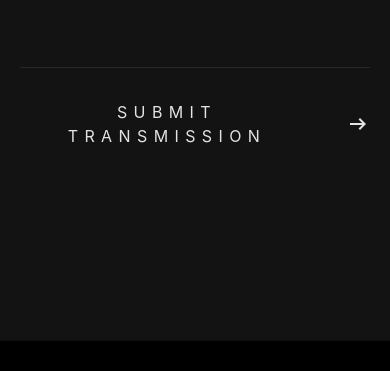
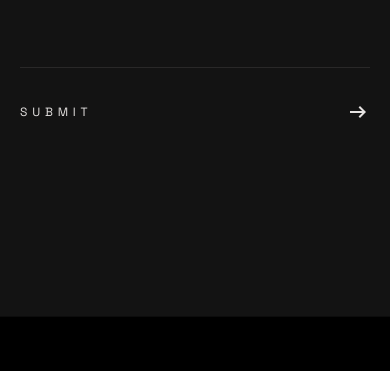
Before and after one commit to thi-nguyen167/tailwindcss-ceramics-landing-page, a website: page index.html in a window 390 px wide. Shown: the part 6298-6669 px from the top of the page. Drawn offline with nearby package versions, Linux system fonts and the light colour scheme.

Commit message:
feat: update responsive for form

```diff
--- a/index.html
+++ b/index.html
@@ -464,8 +464,8 @@
                 type="submit"
               >
                 <span
-                  class="font-label-caps tracking-[0.4em] group-hover:pl-4 transition-all duration-700"
-                  >SUBMIT TRANSMISSION</span
+                  class="text-xs font-label tracking-[0.4em] group-hover:pl-4 transition-all duration-700"
+                  >SUBMIT</span
                 >
                 <span
                   class="material-symbols-outlined transition-transform group-hover:translate-x-4"
```
